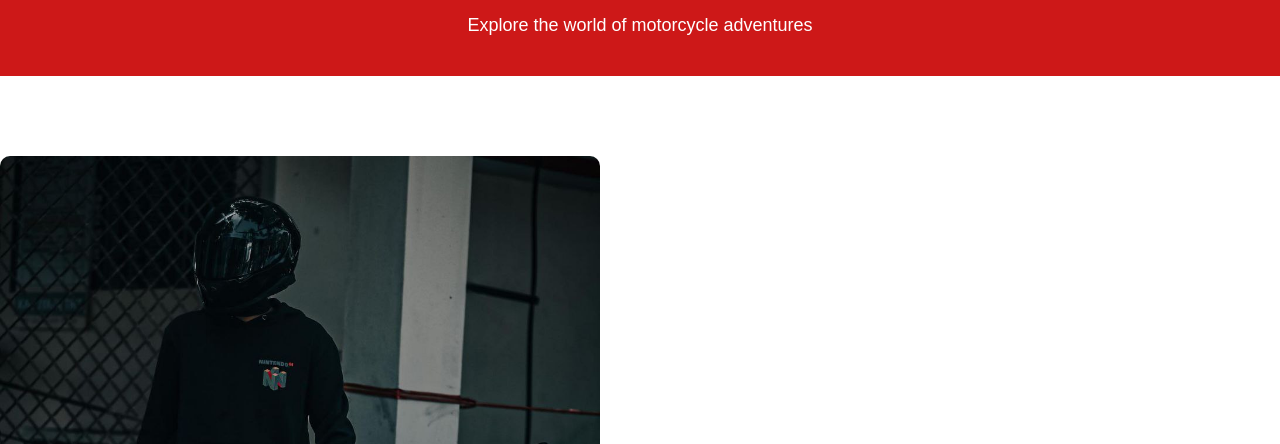
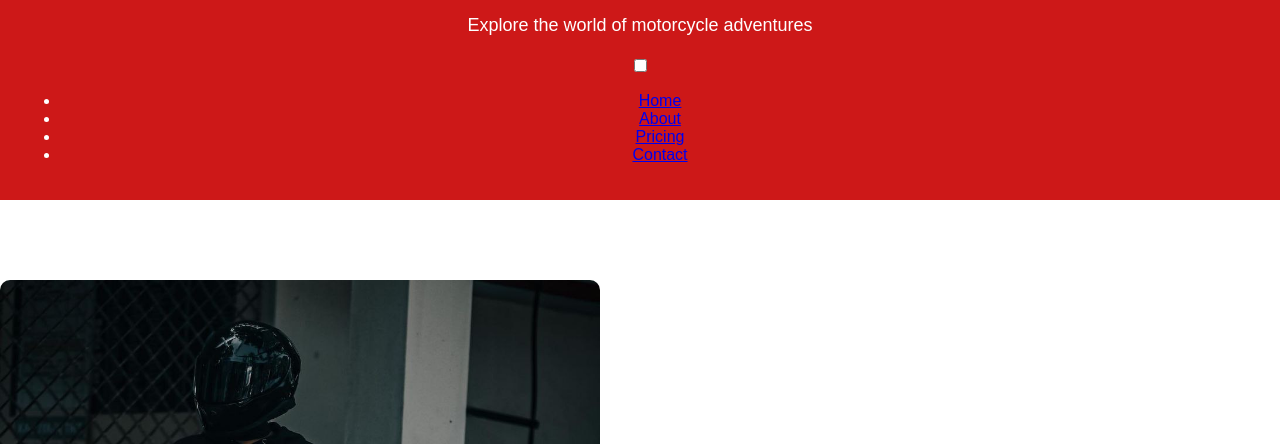
Before and after one commit to aswin-as/moto, a plain HTML site: page index.html in a window 1280 px wide. Shown: the part 89-533 px from the top of the page. Drawn offline with Linux system fonts and the light colour scheme; a script that the page names is missing.

Commit message:
Update index.html

```diff
--- a/index.html
+++ b/index.html
@@ -6,12 +6,30 @@
     <title>the_moto_rise - Home</title>
     <link rel="stylesheet" href="style.css">
     <link rel="stylesheet" href="https://cdnjs.cloudflare.com/ajax/libs/font-awesome/5.15.4/css/all.min.css">
+    <link rel="icon" href="img/bycicle.png" type="image/x-icon">
 
 </head>
+
 <body>
+
     <header>
         <h1>The Moto Rise</h1>
         <p>Explore the world of motorcycle adventures</p>
+        <div class="container">
+
+            <input type="checkbox" name="" id="" class="check">
+            <ul class="menu-items">
+              <li><a href="#" target="_blank">Home</a></li>
+              <li><a href="https://google.com" target="_blank">About</a></li>
+              <li><a href="https://google.com" target="_blank">Pricing</a></li>
+              <li><a href="https://google.com" target="_blank">Contact</a></li>
+            </ul>
+            <div class="ham-menu">
+              <span class="line line1"></span>
+              <span class="line line2"></span>
+              <span class="line line3"></span>
+            </div>
+          </div>
     </header>
 
     <main>
```
